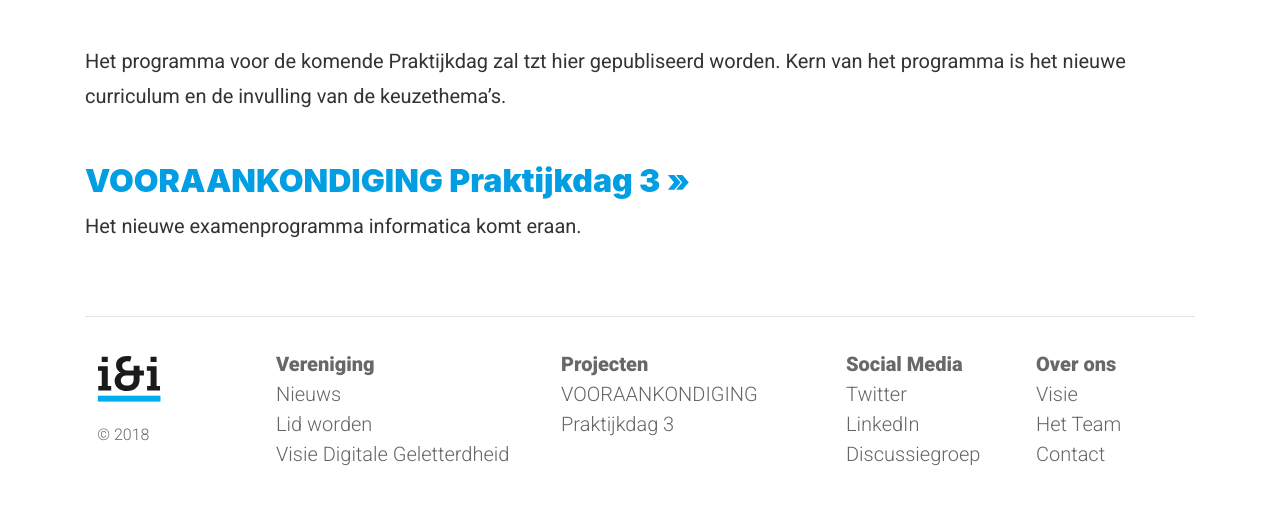
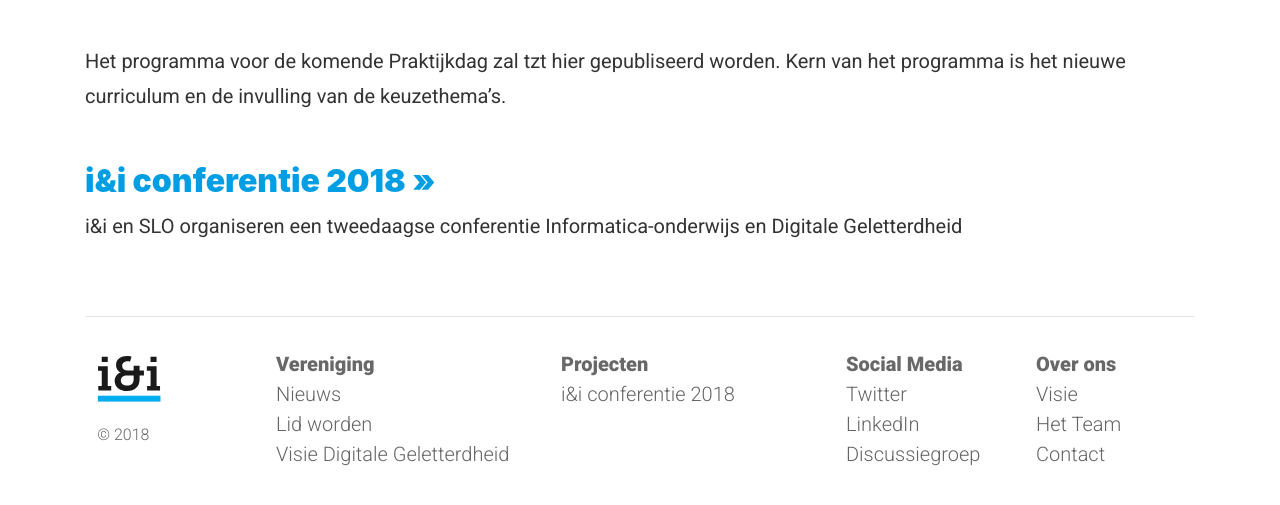
Before and after one commit to ieni/website, a Jekyll site: the page built from _pages/praktijkdag.md, in a window 1280 px wide, cut to the strip 394-899 px from the top of the page. Built offline with Jekyll 4.4.1, drawn with Linux system fonts in a browser that asks for light colours.

Commit message:
Update project page of conference 2018

```diff
--- a/_projects/vooraankondiging-ieni-conferentie.md
+++ b/_projects/vooraankondiging-ieni-conferentie.md
@@ -1,13 +1,14 @@
 ---
-title: "VOORAANKONDIGING Praktijkdag 3"
-lead: "Het nieuwe examenprogramma informatica komt eraan."
-prefix: "de"
+title: "i&i conferentie 2018"
+lead: "i&i en SLO organiseren een tweedaagse conferentie Informatica-onderwijs en Digitale Geletterdheid"
+header: /assets/img/content/conference_page_header.jpg
 layout: project
+website: https://ieniconferentie.nl
+customReadMore: "Meld u vandaag nog aan voor de i&i conferentie"
+customWebsiteTitle: "Meer informatie »"
 ---
 
-# i&i en SLO organiseren een tweedaagse conferentie Informatica-onderwijs en Digitale Geletterdheid #
-
-**Datum: woensdag 7 november van 16.00 – 20.30 uur en donderdag 8 november van 9.00 tot 17.00 uur.**
+**Woensdag 7 november van 16.00 – 20.30 uur en donderdag 8 november van 9.00 tot 17.00 uur.**
 
 Locatie: Koningsbergergebouw Universiteit Utrecht
 
```
